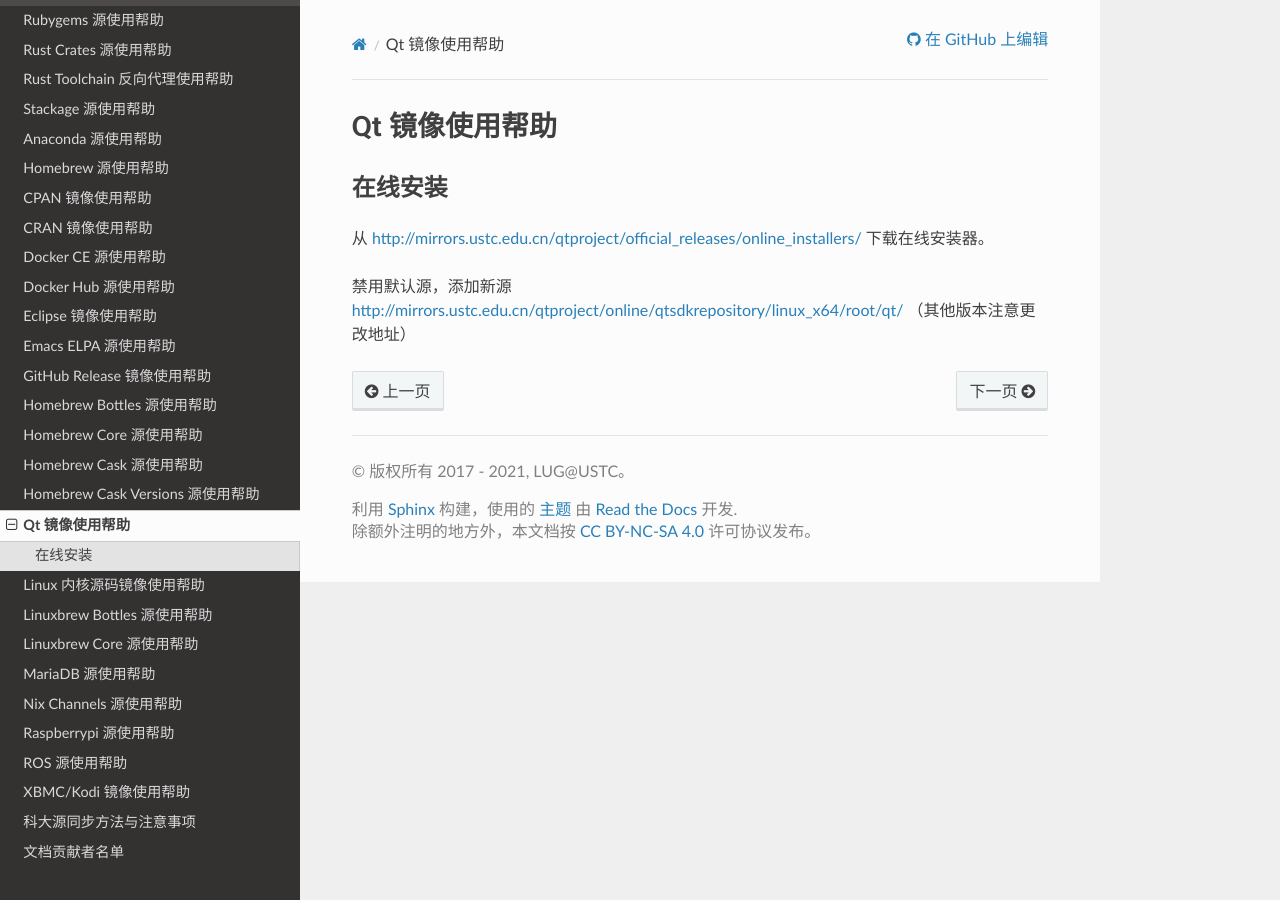
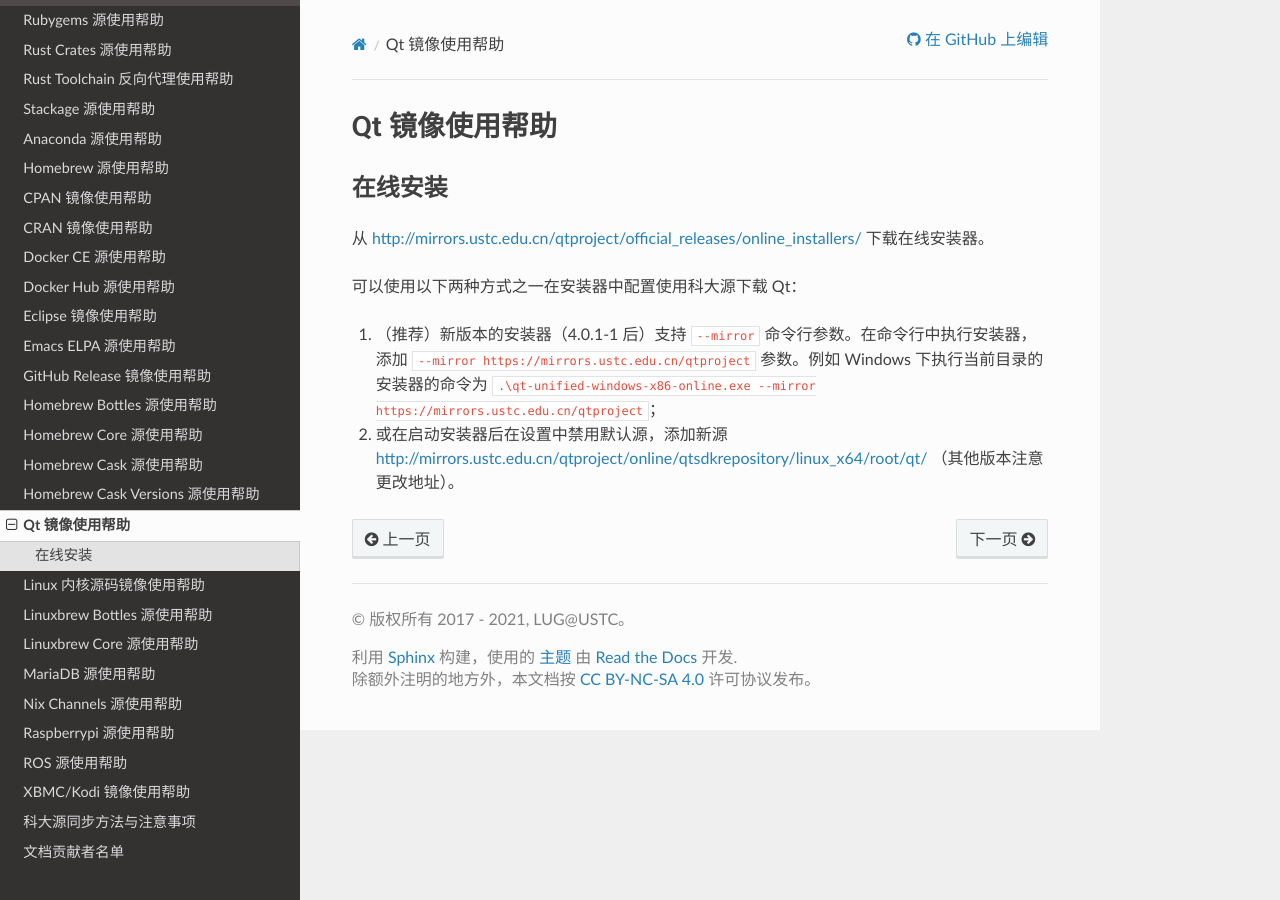
Before and after one commit to ustclug/mirrorhelp, a Sphinx documentation site: the page built from source/qtproject.rst, in a window 1280 px wide. Built offline with Sphinx 7.4.7 and the Read the Docs theme 2.0.0, drawn with Linux system fonts in a browser that asks for light colours; pages that are not in the unit, such as notebooks, are missing from menus.

Commit message:
Add --mirror to qtproject help
Fix #183

```diff
--- a/source/qtproject.rst
+++ b/source/qtproject.rst
@@ -9,5 +9,7 @@
 http://mirrors.ustc.edu.cn/qtproject/official_releases/online_installers/
 下载在线安装器。
 
-禁用默认源，添加新源
-http://mirrors.ustc.edu.cn/qtproject/online/qtsdkrepository/linux_x64/root/qt/ （其他版本注意更改地址）
+可以使用以下两种方式之一在安装器中配置使用科大源下载 Qt：
+
+1. （推荐）新版本的安装器（4.0.1-1 后）支持 ``--mirror`` 命令行参数。在命令行中执行安装器，添加 ``--mirror https://mirrors.ustc.edu.cn/qtproject`` 参数。例如 Windows 下执行当前目录的安装器的命令为 ``.\qt-unified-windows-x86-online.exe --mirror https://mirrors.ustc.edu.cn/qtproject``；
+2. 或在启动安装器后在设置中禁用默认源，添加新源 http://mirrors.ustc.edu.cn/qtproject/online/qtsdkrepository/linux_x64/root/qt/ （其他版本注意更改地址）。
```
